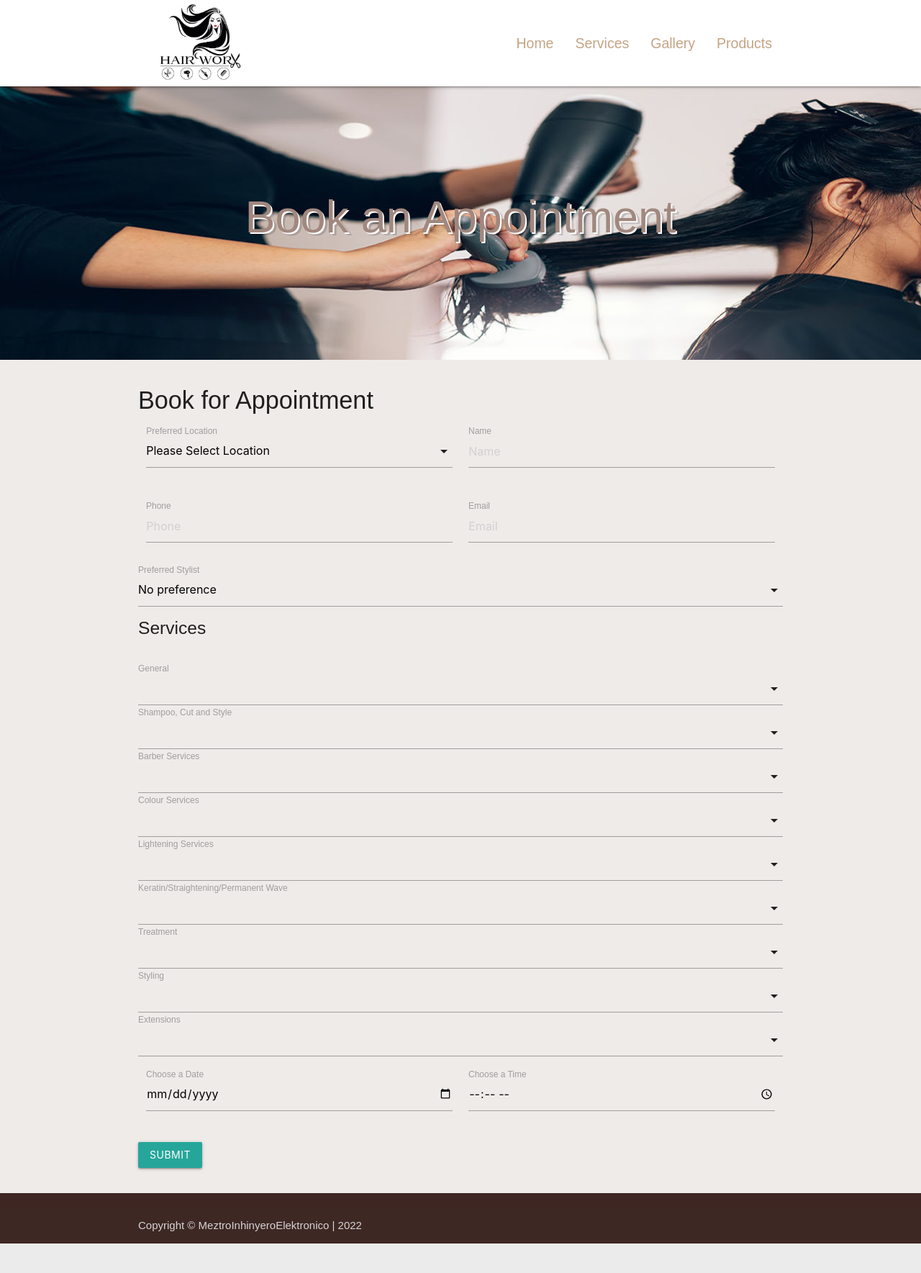
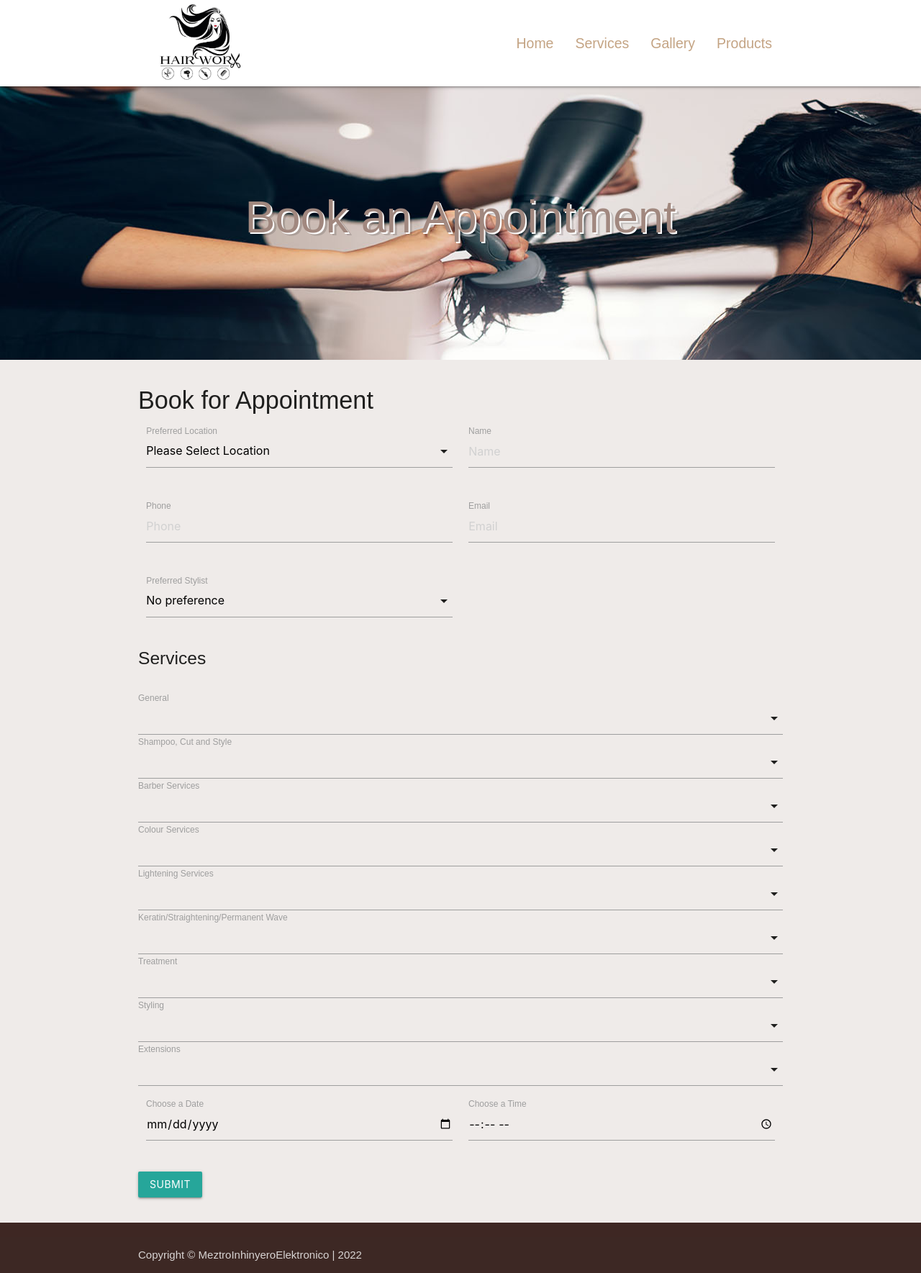
Before and after one commit to christopherece/hairworx_project, a Django app: page /booking/create-booking/ in a window 1280 px wide. Shown: the whole page at 72% size. Before the commit the page ends 1728 px from the top, so only its background shows below. Run offline with Django 4.2, Linux system fonts and the light colour scheme; parts of the project's set-up code (start-up, migrations or seed data) failed here and were passed over.

Commit message:
Going to server9

```diff
--- a/templates/bookings/index.html
+++ b/templates/bookings/index.html
@@ -56,9 +56,9 @@
                   <label for="email" class="active" name="email">Email</label>
                 </div>
               </div>
-
+              <div class="row">
                <!-- Preferres Stylist -->
-               <div class="input-field">
+               <div class="input-field col m6 s12">
                 <select name="stylist" required>
                   <option value="No preference"  selected>No preference</option>
                   <option value="Arnie">Arnie</option>
@@ -66,6 +66,8 @@
                 </select>
                 <label>Preferred Stylist</label>
               </div>
+              </div>
+
 
               <h5>Services</h5>
                  <br>
```
